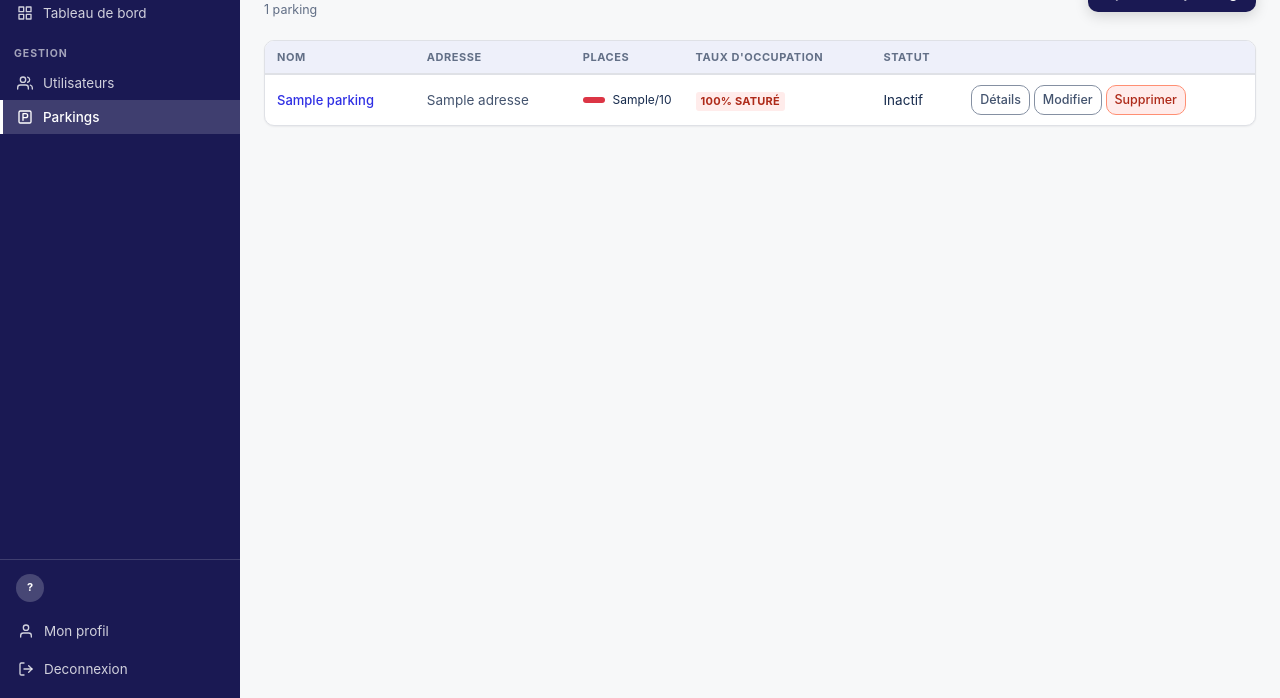
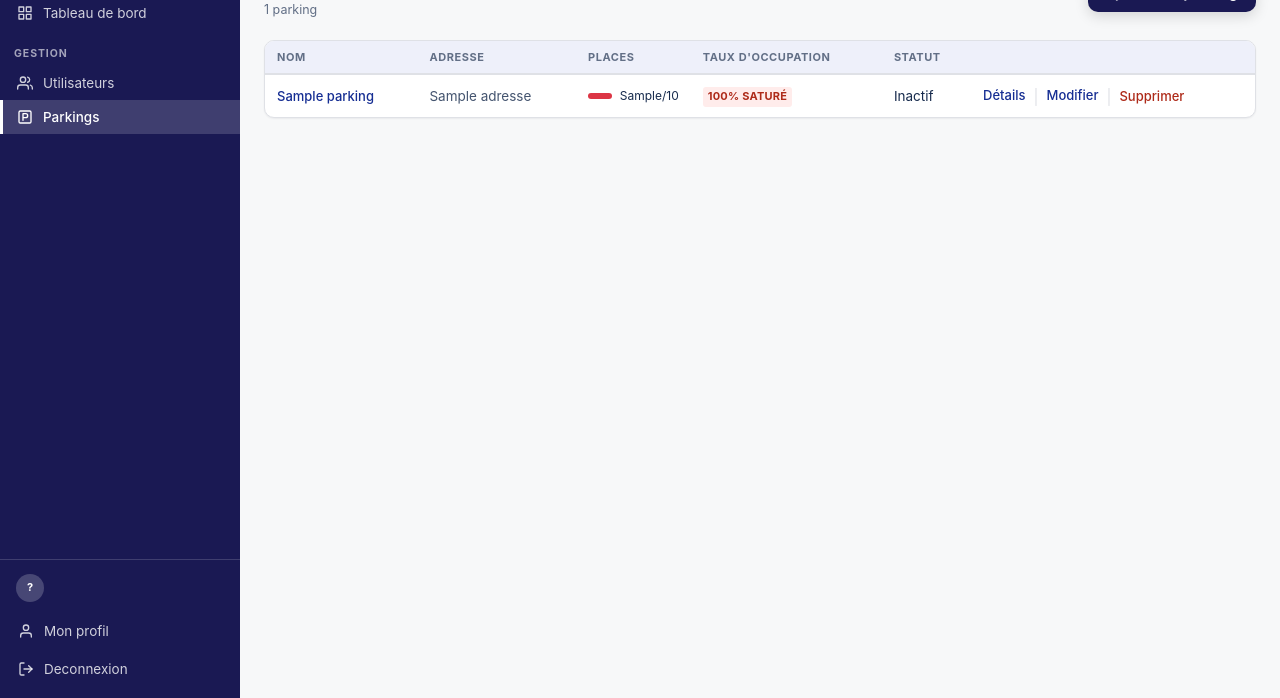
Before and after one commit to Mathieu-35/Smart_Parking_2035, a FastAPI app: template app/templates/parkings/list.html in a window 1280 px wide. Shown: the part 102-800 px from the top of the page. Run offline with FastAPI, Linux system fonts and the light colour scheme; the template is opened without the code that fills it: most values are stand-ins (such as "Sample title", 1, 10 or a date in 2020); parts of the project's set-up code (start-up, migrations or seed data) failed here and were passed over.

Commit message:
style(admin): action-link dans parkings + couleurs boutons + cache CSS
- Parkings : remplace les btn-sm par des liens action-link (Détails | Modifier | Supprimer)
- style.css : action-link passe en #162E93, animation CTA en bleu clair #e6e6fc (remplace jaune)
- base.html : ?v=2 sur style.css pour forcer le rechargement navigateur

Co-Authored-By: Claude Opus 4.7 <noreply@anthropic.com>

```diff
--- a/app/static/css/style.css
+++ b/app/static/css/style.css
@@ -426,7 +426,7 @@ a { text-decoration: none; color: inherit; }
   right: 0;
   width: 0%;
   height: 100%;
-  background: #ffd401;
+  background: #e6e6fc;
   transition: all 0.4s ease-in-out;
 }
 .btn-cta:hover::after { right: auto; left: 0; width: 100%; }
@@ -442,7 +442,7 @@ a { text-decoration: none; color: inherit; }
   transition: color 0.3s ease-in-out;
 }
 .btn-cta:hover span {
-  color: #1A1953;                       /* texte navy sur fond jaune */
+  color: #1A1953;                       /* texte navy sur fond bleu clair */
   animation: btn-cta-pop 0.3s ease-in-out;
 }
 @keyframes btn-cta-pop {
@@ -455,7 +455,7 @@ a { text-decoration: none; color: inherit; }
 .action-link {
   font-size: 13px;
   font-weight: 500;
-  color: var(--blue);
+  color: #162E93;
   background: none;
   border: none;
   cursor: pointer;
@@ -464,7 +464,7 @@ a { text-decoration: none; color: inherit; }
   text-decoration: none;
   transition: color 0.1s;
 }
-.action-link:hover { text-decoration: underline; }
+.action-link:hover { color: #1A1953; text-decoration: underline; }
 .action-link.danger { color: var(--red); }
 
 /* ─── Card ──────────────────────────────────────────────── */
--- a/app/templates/base.html
+++ b/app/templates/base.html
@@ -4,7 +4,7 @@
   <meta charset="UTF-8" />
   <meta name="viewport" content="width=device-width, initial-scale=1.0" />
   <title>{% block title %}Smart Parking 2035{% endblock %}</title>
-  <link rel="stylesheet" href="/static/css/style.css" />
+  <link rel="stylesheet" href="/static/css/style.css?v=2" />
 
   <!-- ========================================================= -->
   <!--  CLOISONNEMENT : l'espace admin est une interface WEB.    -->
--- a/app/templates/parkings/list.html
+++ b/app/templates/parkings/list.html
@@ -69,12 +69,16 @@
               <span class="status-badge status-inactive">Inactif</span>
             {% endif %}
           </td>
-          <td class="text-right">
-            <a href="/parkings/{{ p.id }}" class="btn btn-sm btn-secondary">Détails</a>
-            <a href="/parkings/{{ p.id }}/modifier" class="btn btn-sm btn-secondary">Modifier</a>
-            <form method="post" action="/parkings/{{ p.id }}/supprimer" style="display: inline;">
-              <button type="submit" class="btn btn-sm btn-danger" onclick="return confirm('Êtes-vous sûr ?');">Supprimer</button>
-            </form>
+          <td>
+            <div class="td-actions">
+              <a href="/parkings/{{ p.id }}" class="action-link">Détails</a>
+              <span class="td-actions-sep">|</span>
+              <a href="/parkings/{{ p.id }}/modifier" class="action-link">Modifier</a>
+              <span class="td-actions-sep">|</span>
+              <form method="post" action="/parkings/{{ p.id }}/supprimer" style="display: inline;" onsubmit="return confirm('Êtes-vous sûr de vouloir supprimer ce parking ?');">
+                <button type="submit" class="action-link danger">Supprimer</button>
+              </form>
+            </div>
           </td>
         </tr>
         {% endfor %}
```
